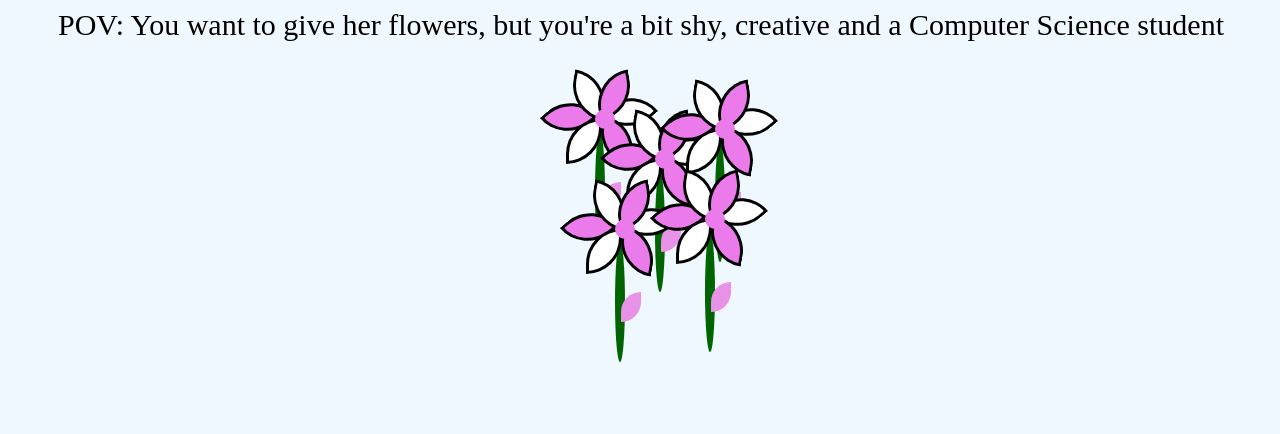
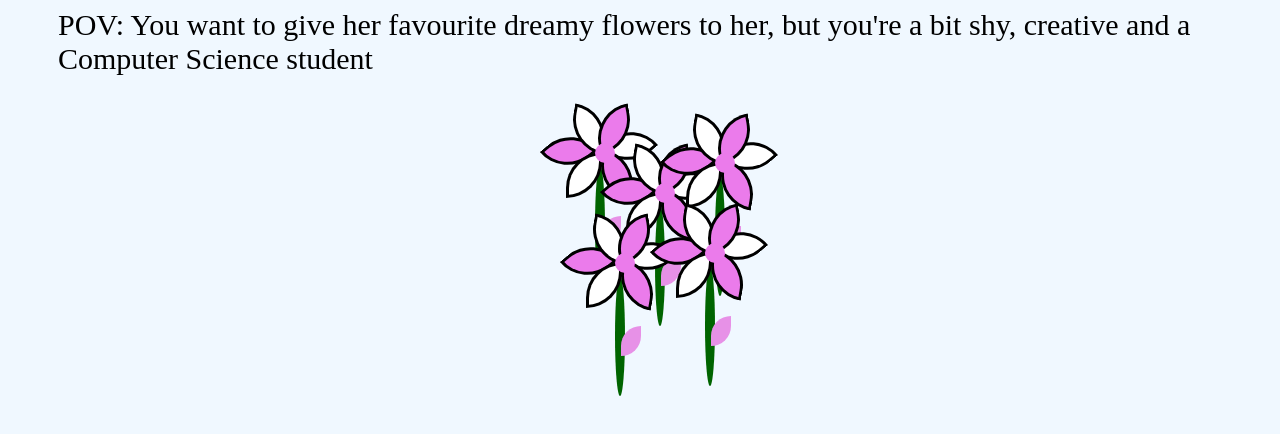
Before and after one commit to Prem0204/Flower-website, a plain HTML site: page index.html in a window 1280 px wide. Drawn offline with Linux system fonts and the light colour scheme.

Commit message:
Update index.html

```diff
--- a/index.html
+++ b/index.html
@@ -287,7 +287,7 @@
   </head>
   <body style="background-color: aliceblue;">
     <div class="text">
-      POV: You want to give her flowers, but you're a bit shy, creative and a Computer Science student
+      POV: You want to give her favourite dreamy flowers to her, but you're a bit shy, creative and a Computer Science student
 
     </div>
 
```
